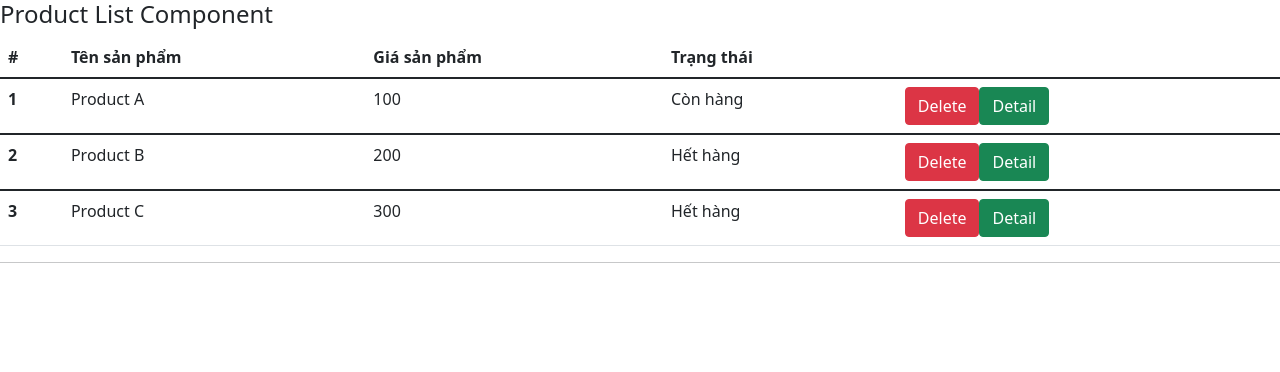
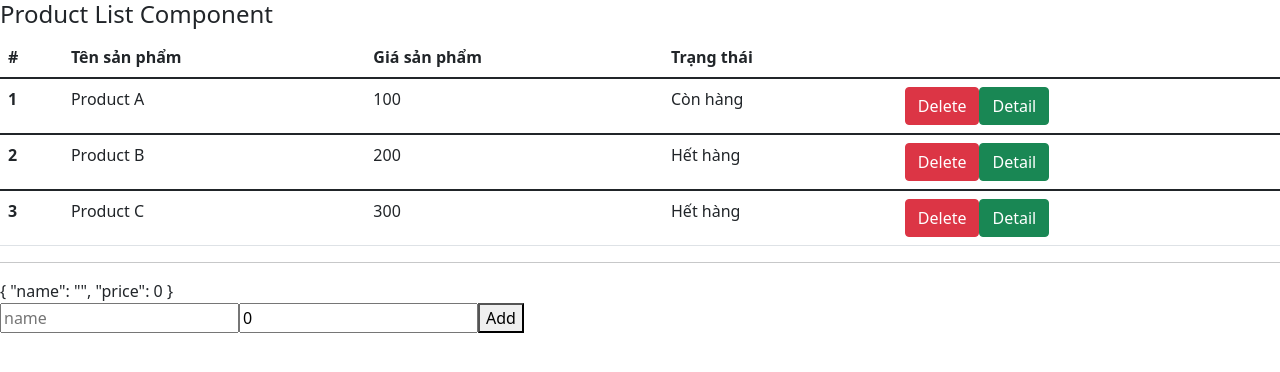
Before and after one commit to emtoanhungyen/Front_End_Framework_1, an Angular app: page / in a window 1280 px wide. Shown: the top 372 px of the page. Built offline with nearby package versions, Linux system fonts and the light colour scheme.

Commit message:
feat: add product

```diff
--- a/src/app/app.component.html
+++ b/src/app/app.component.html
@@ -7,5 +7,6 @@
 <h4>Product List Component</h4>
 <app-products [products]="productsList"></app-products>
 
+<app-product-add (onAddProduct)="onHandleAdd($event)"></app-product-add>
 
 <router-outlet></router-outlet>
--- a/src/app/app.component.ts
+++ b/src/app/app.component.ts
@@ -14,4 +14,10 @@ export class AppComponent {
     {id: 2, name: "Product B", price: 200, status: false},
     {id: 3, name: "Product C", price: 300, status: false}
   ];
+
+  onHandleAdd(product: any){
+    console.log('product', product);
+
+    this.productsList.push(product);
+  }
 }
--- a/src/app/components/product-add/product-add.component.html
+++ b/src/app/components/product-add/product-add.component.html
@@ -1,5 +1,8 @@
 <div>
-    <input type="text" placeholder="name">
-    <input type="price" placeholder="price">
-    <button>submit</button>
+    {{product | json}}
+    <form (ngSubmit)="onSubmit()">
+        <input type="text" placeholder="name" [(ngModel)]="product.name" name="name">
+        <input type="price" placeholder="price" [(ngModel)]="product.price" name="price">
+        <button>Add</button>
+    </form>
 </div>
--- a/src/app/components/product-add/product-add.component.ts
+++ b/src/app/components/product-add/product-add.component.ts
@@ -1,4 +1,4 @@
-import { Component, OnInit } from '@angular/core';
+import { Component, EventEmitter, OnInit, Output } from '@angular/core';
 
 @Component({
   selector: 'app-product-add',
@@ -6,10 +6,20 @@ import { Component, OnInit } from '@angular/core';
   styleUrls: ['./product-add.component.css']
 })
 export class ProductAddComponent implements OnInit {
+  @Output() onAddProduct = new EventEmitter();
 
+  product: {name: string, price: number} = {
+    name: "",
+    price: 0
+  }
   constructor() { }
 
   ngOnInit(): void {
   }
+  onSubmit(){
+    console.log('ok');
+    console.log('this.product', this.product);
 
+    this.onAddProduct.emit(this.product);
+  }
 }
```
